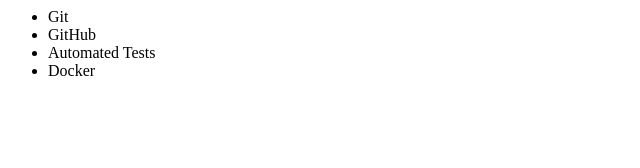
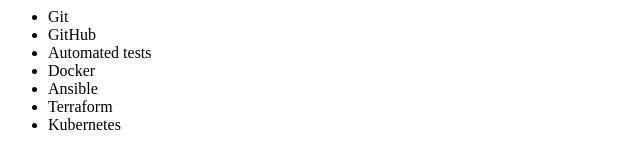
Before and after one commit to thomasraphael96/portal, a plain HTML site: page index.html in a window 1280 px wide. Shown: the whole page, without its empty margins (0-640 px from the left). Drawn offline with Linux system fonts and the light colour scheme.

Commit message:
criando commit direto

```diff
--- a/index.html
+++ b/index.html
@@ -4,8 +4,11 @@
     <ul>
       <li>Git</li>
       <li>GitHub</li>
-      <li>Automated Tests</li>
+      <li>Automated tests</li>
       <li>Docker</li>
+      <li>Ansible</li>
+      <li>Terraform</li>
+      <li>Kubernetes</li>
     <ul>
   </body>
 </html>
```
